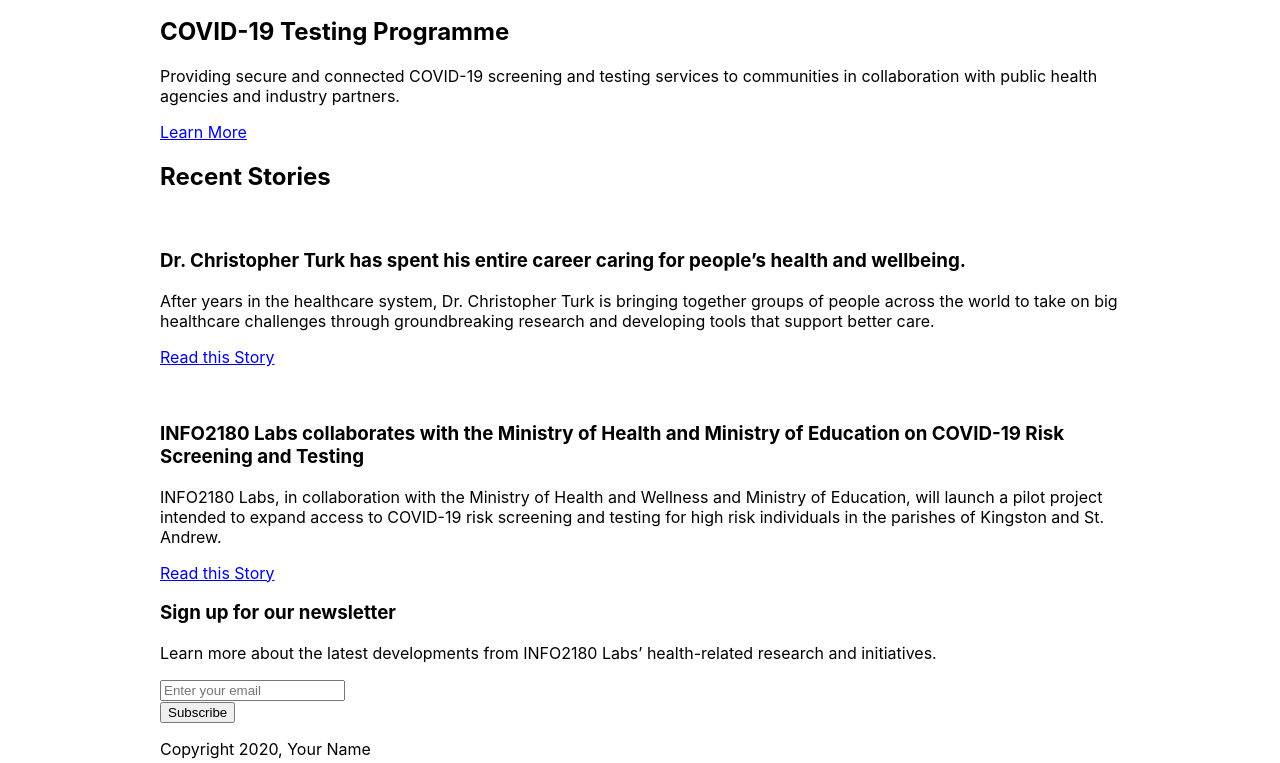
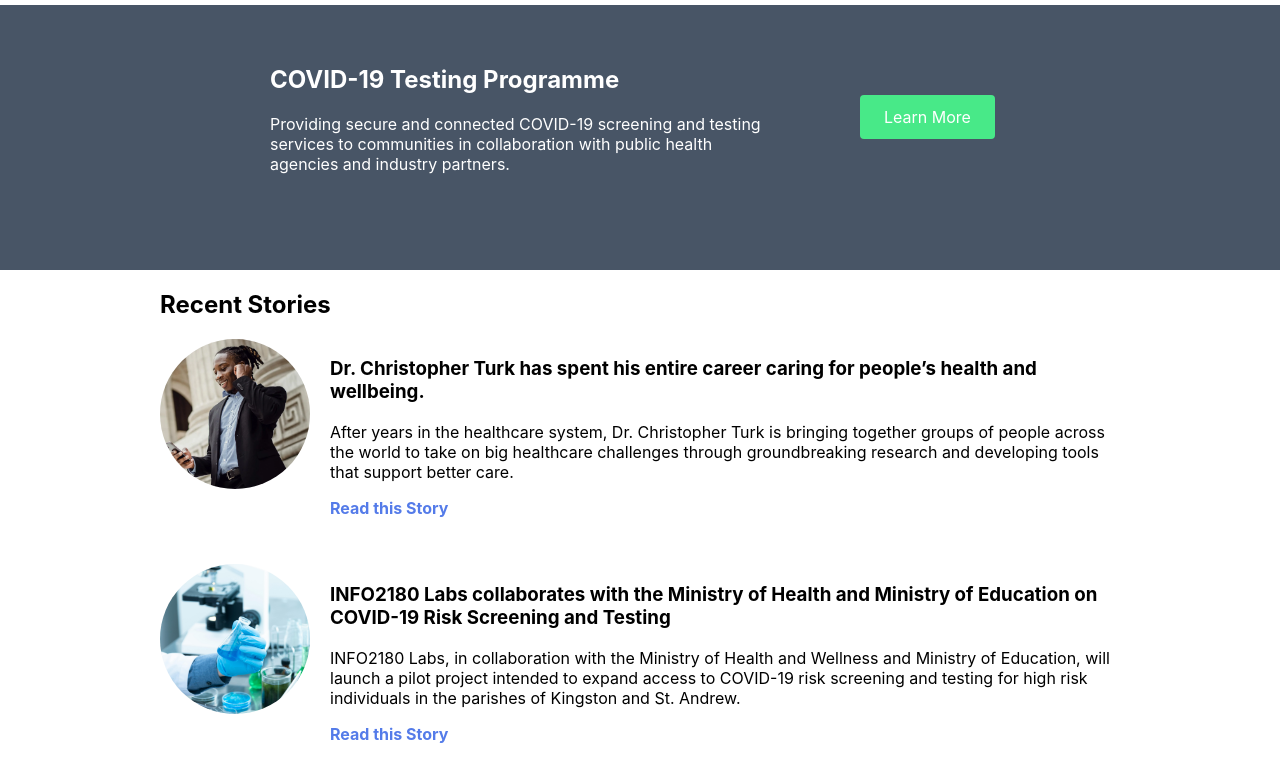
Before and after one commit to jay-devz/info2180-proj1, a plain HTML site: page index.html in a window 1280 px wide. Shown: the part 698-1461 px from the top of the page. Drawn offline with Linux system fonts and the light colour scheme.

Commit message:
most of design

```diff
--- a/index.html
+++ b/index.html
@@ -64,7 +64,7 @@
         </section>
         <section class="testing">
             <div class="container">
-                <div class="testing-desciption">
+                <div class="testing-description">
                     <h2>COVID-19 Testing Programme</h2>
                     <p>Providing secure and connected COVID-19 screening and testing services to communities in collaboration with public health agencies and industry partners.</p>
                 </div>
@@ -77,7 +77,7 @@
             <div class="container">
                 <h2>Recent Stories</h2>
                 <article>
-                    <img src="" alt="">
+                    <img class="story-img" src="images/prof-black.png" alt="Professional black man">
                     <div class="article-body">
                         <h3>Dr. Christopher Turk has spent his entire career caring for people’s health and wellbeing.</h3>
                         <p>After years in the healthcare system, Dr. Christopher Turk is bringing together groups of people across the world to take on big healthcare challenges through groundbreaking research and developing tools that support better care.</p>
@@ -85,7 +85,7 @@
                     </div>
                 </article>
                 <article>
-                    <img src="" alt="">
+                    <img class="story-img"src="images/lab.jpg" alt="Laboratory Image" class="story-img">
                     <div class="article-body">
                         <h3>INFO2180 Labs collaborates with the Ministry of Health and Ministry of Education on COVID-19 Risk Screening and Testing</h3>
                         <p>INFO2180 Labs, in collaboration with the Ministry of Health and Wellness and Ministry of Education, will launch a pilot project intended to expand access to COVID-19 risk screening and testing for high risk individuals in the parishes of Kingston and St. Andrew.</p>
--- a/styles.css
+++ b/styles.css
@@ -95,5 +95,60 @@ header nav ul li a:hover {
     border-width: 2px;
     box-shadow: 0 2px 4px rgba(0, 0, 0, 0.4);
     padding: 20px;
-    margin-bottom: 20px;
+    margin-bottom: 28px;
 }
+
+.testing {
+    background-color: rgb(72, 85, 102);
+    padding-top: 40px;
+    padding-bottom: 80px;
+}
+
+.testing .container {
+    display: flex;
+    flex-direction: row;
+    gap: 50px;
+    align-items: center;
+    padding-left: 20px;
+    color: white;
+    position: relative;
+}
+
+.testing-description{
+   width: 500px;
+   padding-left: 100px;
+
+}
+
+.testing .cta {
+    position: relative;
+    right: -40px
+}
+
+a.btn{
+    background-color: rgb(72, 233, 136);
+    color: white;
+    display: inline-block;
+    padding: 12px 24px;
+    text-decoration: none;
+    border-radius: 4px;
+    white-space: nowrap;
+}
+
+.story-img{
+    height: 150px;
+    border-radius: 50%;
+}
+
+.stories article{
+    display: flex;
+    flex-direction: row;
+    gap: 20px;
+    margin-bottom: 30px;
+}
+
+.article-body p a{
+    color: rgb(84, 123, 233);
+    text-decoration: none;
+    font-weight: bold;
+}
```
Also changed, not shown: images/lab.jpg (added), images/prof-black.png (added).
